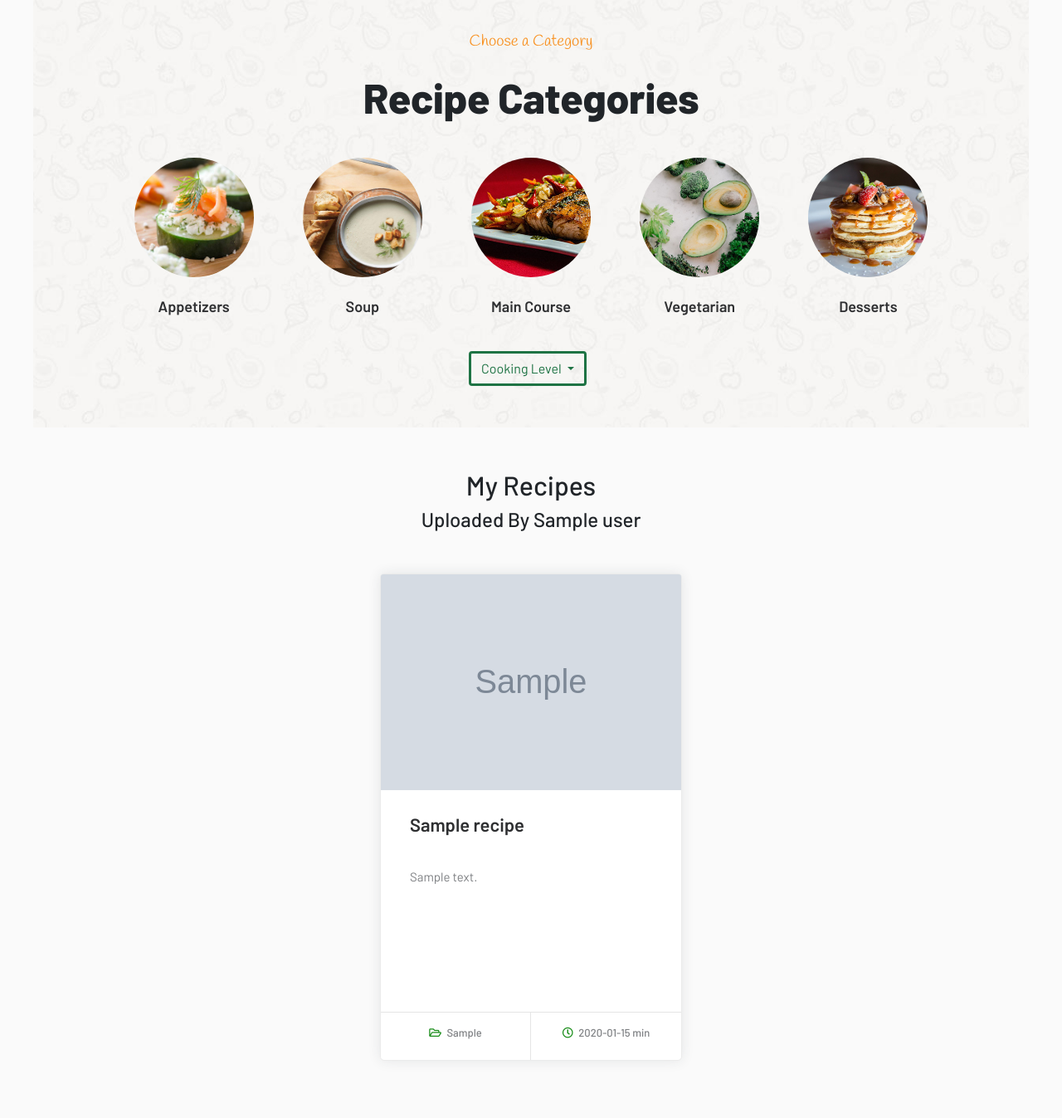
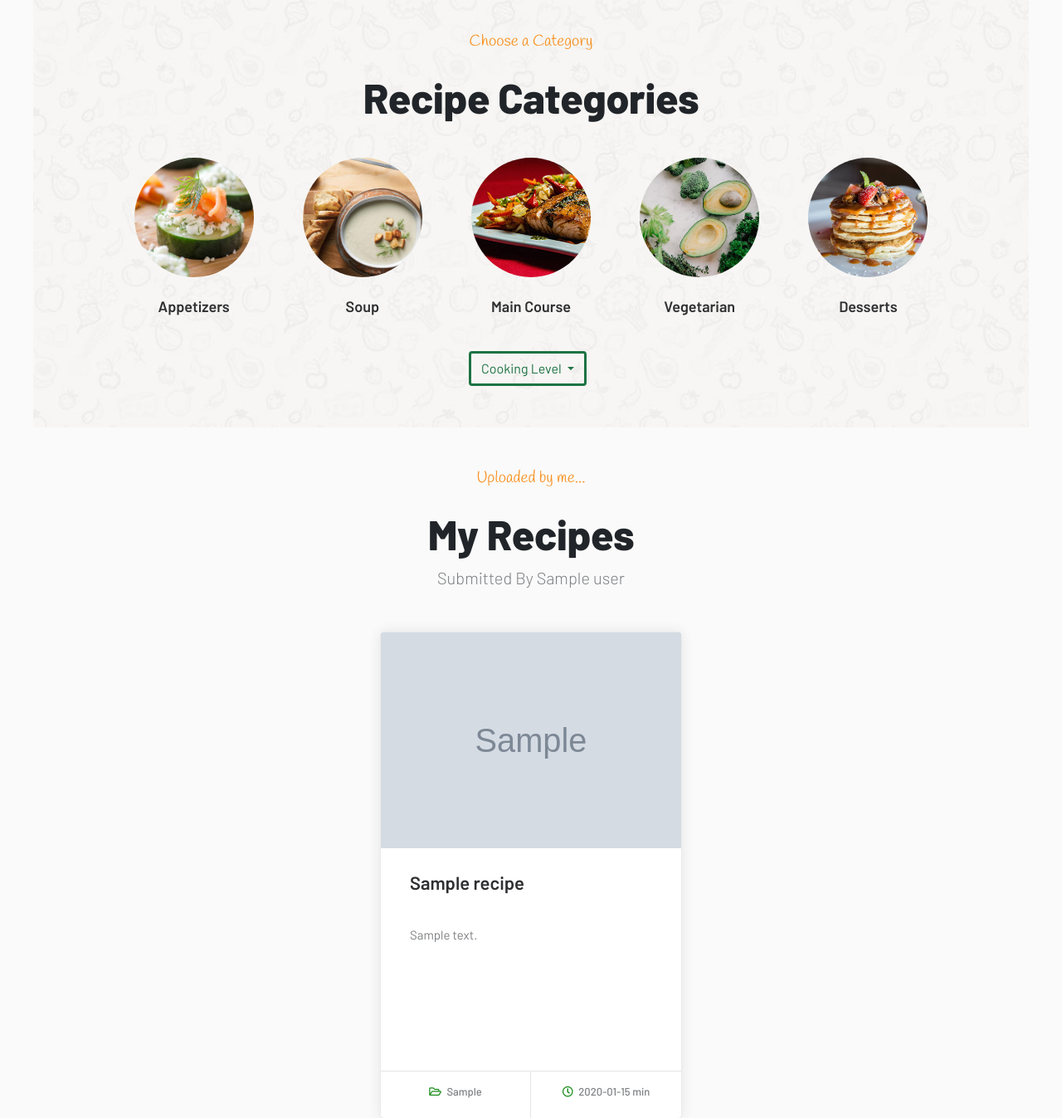
Before and after one commit to Code-Institute-Submissions/kerekmarci-ms3, a Flask app: page /my_recipes in a window 1280 px wide. Shown: the part 357-1704 px from the top of the page at 83% size. Before the commit the page ends 1635 px from the top, so only its background shows below. Run offline with Flask 2, Linux system fonts and the light colour scheme; the visitor is signed in with stand-in values (Sample User, id 1); grey boxes marked "Sample" are stand-in pictures; a database or web service that is not in the repository returns one stand-in record (values such as "Sample title"); some libraries are stand-ins or nearby versions.

Commit message:
My Recipes page title styled and formatted

```diff
--- a/templates/my_recipes.html
+++ b/templates/my_recipes.html
@@ -5,8 +5,9 @@
 
 
     <div class="page-title text-center">
-        <h2>My Recipes</h2>
-        <h4>Uploaded By {{ user.name }}</h4>
+        <h4 class="choose-category">Uploaded by me...</h4>
+        <h2 class="recipe-categories-title">My Recipes</h2>
+        <p class="recipe-categories-subtitle">Submitted By {{ user.name }}</p>
     </div>
 
     <section class="container-xl recipe-container mx1200">
```
